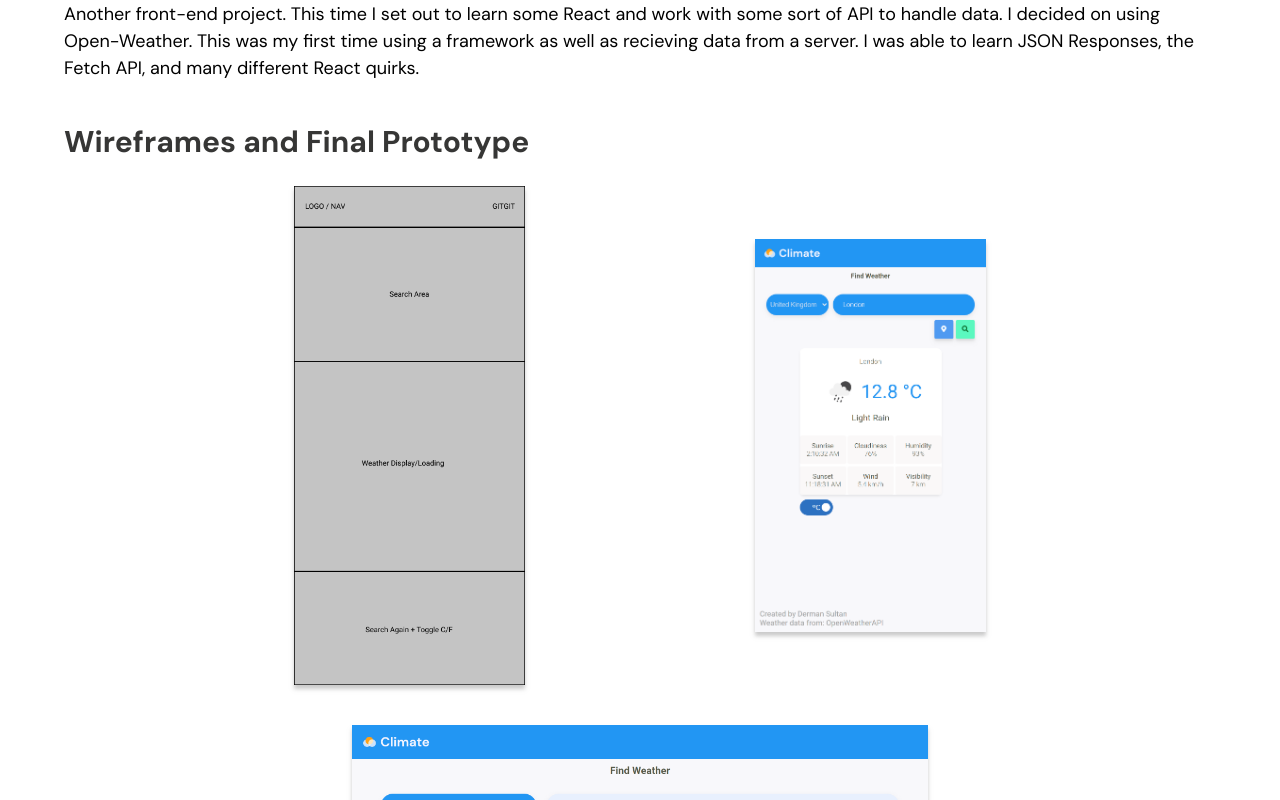
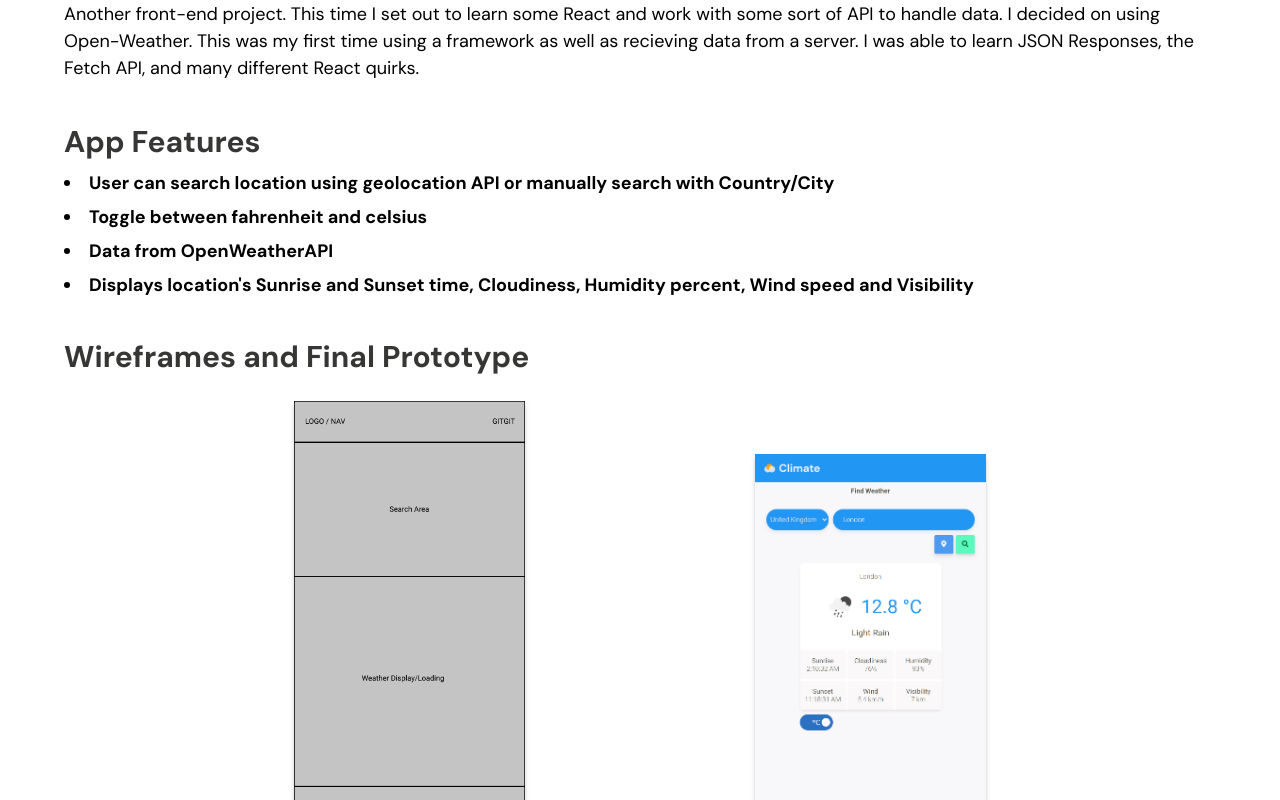
Before and after one commit to dermansultan/Portfolio2020, a React (Create React App) app: page /#/Climate in a window 1280 px wide. Shown: the part 840-1640 px from the top of the page. Built offline with nearby package versions, Linux system fonts and the light colour scheme.

Commit message:
added lightbox to code studies and features

```diff
--- a/src/Components/CaseStudy/CaseStudy-styling.js
+++ b/src/Components/CaseStudy/CaseStudy-styling.js
@@ -35,7 +35,6 @@ export const BodyPara = styled.p`
   font-size: clamp(14px, 1.5vw, 18px);
   color: var(--second-txt-color);
 `;
-
 
 export const SpanPara = styled.span`
   margin: ${(props) => props.margin};
@@ -89,11 +88,14 @@ export const Section = styled.section`
 
 export const List = styled.ul`
   list-style-position: inside;
+  margin: ${(props) => props.margin};
 `;
 
 export const ListItem = styled.li`
+  margin: ${(props) => props.margin};
   font-size: clamp(14px, 1.5vw, 18px);
   color: var(--second-txt-color);
+  font-weight: ${(props) => props.weight}
 `;
 
 export const ProjectImg = styled.img`
--- a/src/Components/ToDoCaseStudy.jsx
+++ b/src/Components/ToDoCaseStudy.jsx
@@ -55,6 +55,24 @@ const ToDo = ({ lightBoxHandler }) => {
           </BodyPara>
         </Section>
         <Section>
+          <Header>App Features</Header>
+          <List>
+            <ListItem margin={"10px 0 0 0"} weight={"700"}>
+              User can create named 'projects' that are seperate to do lists
+            </ListItem>
+            <ListItem margin={"10px 0 0 0"} weight={"700"}>
+              User can create, delete and update to do list items
+            </ListItem>
+            <ListItem margin={"10px 0 0 0"} weight={"700"}>
+              To do list items feature, due date, priority level, title, and
+              description
+            </ListItem>
+            <ListItem margin={"10px 0 0 0"} weight={"700"}>
+              Filter tasks within projects by due date, and date added
+            </ListItem>
+          </List>
+        </Section>
+        <Section>
           <Header>First times...</Header>
           <BodyPara>
             Through this personal project I was able to learn quite a few useful
@@ -96,6 +114,9 @@ const ToDo = ({ lightBoxHandler }) => {
               src={images[0].src}
               width={"20%"}
               MobWidth={"60%"}
+              onClick={() => {
+                lightBoxHandler(images[0].src, "");
+              }}
             />
             <ProjectImg
               shadow
@@ -103,6 +124,9 @@ const ToDo = ({ lightBoxHandler }) => {
               src={images[1].src}
               width={"20%"}
               MobWidth={"60%"}
+              onClick={() => {
+                lightBoxHandler(images[1].src, "");
+              }}
             />
             <ProjectImg
               shadow
@@ -110,6 +134,9 @@ const ToDo = ({ lightBoxHandler }) => {
               src={images[2].src}
               width={"20%"}
               MobWidth={"60%"}
+              onClick={() => {
+                lightBoxHandler(images[2].src, "");
+              }}
             />
             <ProjectImg
               shadow
@@ -117,6 +144,9 @@ const ToDo = ({ lightBoxHandler }) => {
               src={images[3].src}
               width={"20%"}
               MobWidth={"60%"}
+              onClick={() => {
+                lightBoxHandler(images[3].src, "");
+              }}
             />
           </WrapperCol>
         </Section>
@@ -142,6 +172,9 @@ const ToDo = ({ lightBoxHandler }) => {
               shadow
               noBorder
               src={images[6].src}
+              onClick={() => {
+                lightBoxHandler(images[6].src, "");
+              }}
               width={"20%"}
               MobWidth={"60%"}
             />
@@ -149,6 +182,9 @@ const ToDo = ({ lightBoxHandler }) => {
               shadow
               noBorder
               src={images[7].src}
+              onClick={() => {
+                lightBoxHandler(images[7].src, "");
+              }}
               width={"20%"}
               MobWidth={"60%"}
             />
--- a/src/Components/WeatherCaseStudy.jsx
+++ b/src/Components/WeatherCaseStudy.jsx
@@ -54,6 +54,25 @@ const Weather = ({ lightBoxHandler }) => {
           </BodyPara>
         </Section>
         <Section>
+          <Header>App Features</Header>
+          <List>
+            <ListItem margin={"10px 0 0 0"} weight={"700"}>
+              User can search location using geolocation API or manually search
+              with Country/City
+            </ListItem>
+            <ListItem margin={"10px 0 0 0"} weight={"700"}>
+              Toggle between fahrenheit and celsius
+            </ListItem>
+            <ListItem margin={"10px 0 0 0"} weight={"700"}>
+              Data from OpenWeatherAPI
+            </ListItem>
+            <ListItem margin={"10px 0 0 0"} weight={"700"}>
+              Displays location's Sunrise and Sunset time, Cloudiness, Humidity
+              percent, Wind speed and Visibility
+            </ListItem>
+          </List>
+        </Section>
+        <Section>
           <Header>Wireframes and Final Prototype</Header>
           <WrapperCol
             margin={"25px 0 0 0"}
@@ -66,6 +85,9 @@ const Weather = ({ lightBoxHandler }) => {
               shadow
               noBorder
               src={images[0].src}
+              onClick={() => {
+                lightBoxHandler(images[12].src, "Timeline of project");
+              }}
               width={"20%"}
               MobWidth={"60%"}
             />
@@ -75,6 +97,9 @@ const Weather = ({ lightBoxHandler }) => {
               src={images[1].src}
               width={"20%"}
               MobWidth={"60%"}
+              onClick={() => {
+                lightBoxHandler(images[1].src, "");
+              }}
             />
           </WrapperCol>
           <ProjectImg
@@ -83,6 +108,9 @@ const Weather = ({ lightBoxHandler }) => {
             shadow
             noBorder
             src={images[2].src}
+            onClick={() => {
+              lightBoxHandler(images[2].src, "");
+            }}
             width={"50%"}
             MobWidth={"60%"}
           />
```
